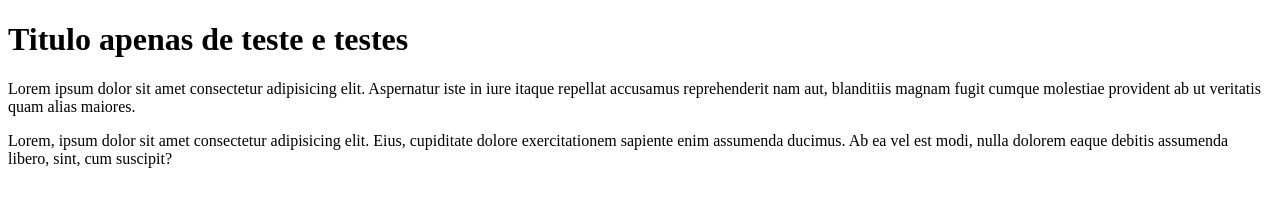
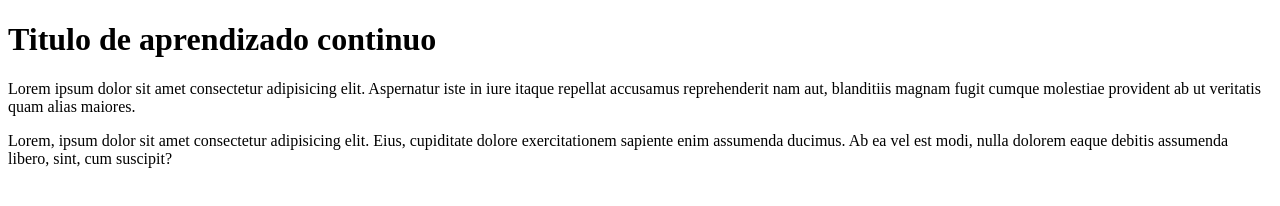
Before and after one commit to EdersonSouzaa/aprendendo_branchs, a plain HTML site: page index.html in a window 1280 px wide. Drawn offline with Linux system fonts and the light colour scheme.

Commit message:
corrigido titulo pagina e titulo texto do index

```diff
--- a/index.html
+++ b/index.html
@@ -3,11 +3,11 @@
 <head>
     <meta charset="UTF-8">
     <meta name="viewport" content="width=device-width, initial-scale=1.0">
-    <title>Titulo ilustrativo</title>
+    <title>Titulo Muito incrivel</title>
 </head>
 <body>
 
-    <h1> Titulo apenas de teste e testes</h1>
+    <h1> Titulo de aprendizado continuo</h1>
 
     <p>Lorem ipsum dolor sit amet consectetur adipisicing elit. Aspernatur iste in iure itaque repellat accusamus reprehenderit nam aut, blanditiis magnam fugit cumque molestiae provident ab ut veritatis quam alias maiores.</p>
 
```
